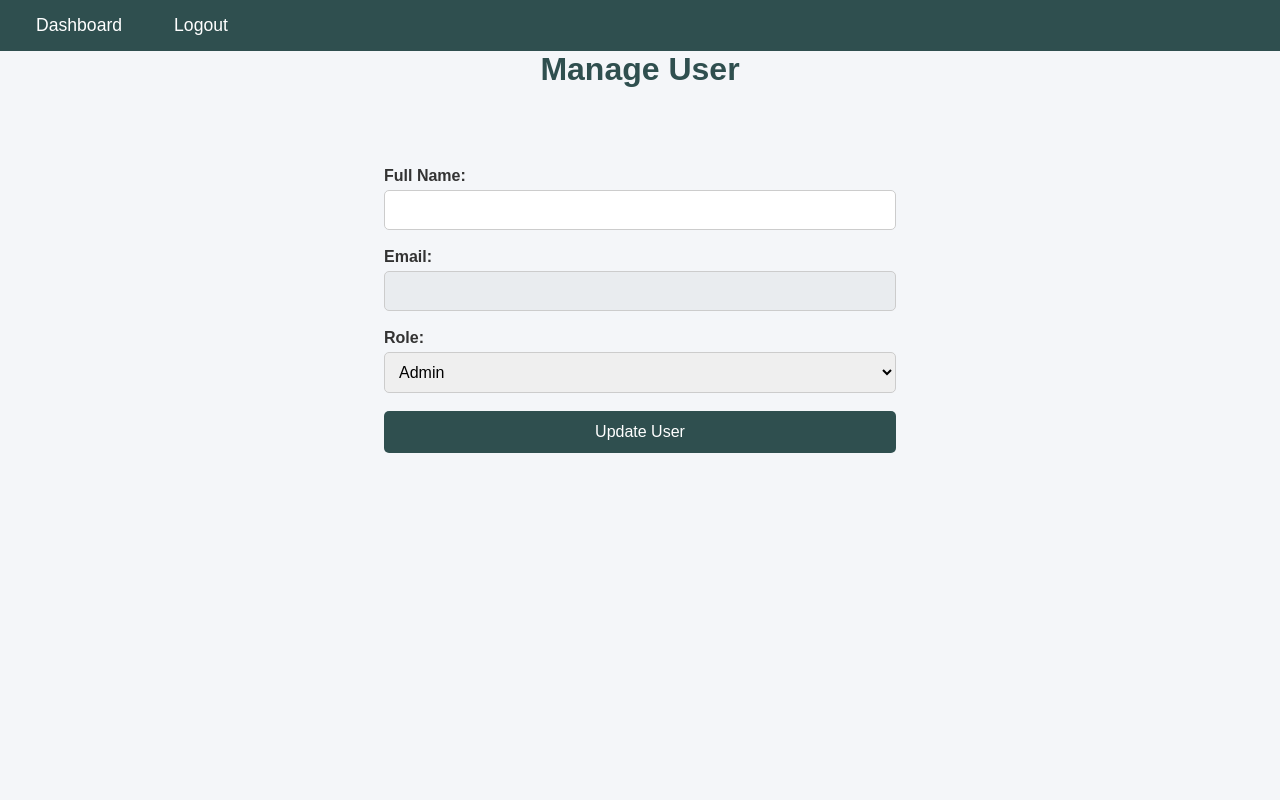
After one commit to vikhyat9690/Employee-Management-System, a PHP site: page /manage_user.php?id=1 in a window 1280 px wide. The commit adds this page. Run offline with PHP 8.4, Linux system fonts and the light colour scheme; the visitor is signed in with stand-in values (Sample User, id 1); data that the repository does not hold is empty; a stand-in replaces the project's code that opens the database connection.

Commit message:
Complete, only css is left

```diff
--- /dev/null
+++ b/assets/style/manage_users.css
@@ -0,0 +1,142 @@
+/* Basic Reset */
+* {
+    margin: 0;
+    padding: 0;
+    box-sizing: border-box;
+}
+
+body {
+    font-family: Arial, sans-serif;
+    background-color: #f4f6f9;
+    color: #333;
+    margin: 0;
+    padding: 0;
+    display: flex;
+    flex-direction: column;
+    min-height: 100vh;
+}
+
+/* Navigation Bar */
+nav {
+    background-color: #2f4f4f;
+    padding: 15px 20px;
+}
+
+nav ul {
+    list-style: none;
+    display: flex;
+    justify-content: flex-start;
+}
+
+nav ul li {
+    margin-right: 20px;
+}
+
+nav ul li a {
+    color: #fff;
+    text-decoration: none;
+    font-size: 1.1rem;
+    padding: 8px 16px;
+    border-radius: 5px;
+    transition: background-color 0.3s;
+}
+
+nav ul li a:hover {
+    background-color: #1c2d2d;
+}
+
+
+
+/* Headings */
+h1 {
+    font-size: 2rem;
+    color: #2f4f4f;
+    margin-bottom: 15px;
+    text-align: center;
+}
+
+p {
+    font-size: 1.2rem;
+    text-align: center;
+    color: #555;
+    margin-bottom: 20px;
+}
+
+/* Form Styling */
+form {
+    display: flex;
+    flex-direction: column;
+    width: 40%;
+}
+
+.form-group {
+    margin-bottom: 15px;
+}
+
+label {
+    font-size: 1rem;
+    font-weight: bold;
+    margin-bottom: 5px;
+    display: block;
+}
+
+input, select {
+    width: 100%;
+    padding: 10px;
+    border: 1px solid #ccc;
+    border-radius: 5px;
+    font-size: 1rem;
+}
+
+input[readonly] {
+    background-color: #e9ecef;
+    cursor: not-allowed;
+}
+
+/* Submit Button */
+button {
+    background-color: #2f4f4f;
+    color: white;
+    padding: 12px;
+    border: none;
+    border-radius: 5px;
+    font-size: 1rem;
+    cursor: pointer;
+    transition: background-color 0.3s;
+}
+
+button:hover {
+    background-color: #1c2d2d;
+}
+
+/* Footer */
+footer {
+    text-align: center;
+    padding: 20px 0;
+    background-color: #2f4f4f;
+    color: white;
+    font-size: 1rem;
+    margin-top: auto; /* Push the footer to the bottom */
+}
+
+footer a {
+    text-decoration: none;
+    color: white;
+}
+
+footer a:hover {
+    text-decoration: underline;
+}
+
+.footer-content {
+    color: white;
+}
+
+
+.main-container {
+    display: flex;
+    flex-direction: column;
+    gap: 4rem;
+    justify-content: center;
+    align-items: center;
+}
--- a/config/middleware.php
+++ b/config/middleware.php
@@ -1,7 +1,7 @@
 <?php
 function isAuthenticated() {
     if (!isset($_SESSION['user_id'])) {
-        header('Location: /login');
+        header('Location: ../auth/login.php');
         exit;
     }
 }
--- a/includes/footer.php
+++ b/includes/footer.php
@@ -1,7 +1,7 @@
 <!-- footer.php -->
 <footer>
     <div class="footer-content">
-        <p>&copy; 2025 Your Company. All rights reserved.</p>
-        <p>Contact us: <a href="mailto:info@yourcompany.com">info@yourcompany.com</a></p>
+        <p style="color: white;">&copy; 2025 Your Company. All rights reserved.</p>
+        <p style="color: white;">Contact us: <a href="mailto:info@yourcompany.com">info@yourcompany.com</a></p>
     </div>
 </footer>
--- /dev/null
+++ b/modules/admin/manage_user.php
@@ -0,0 +1,59 @@
+<?php
+include '../../config/db.php';
+session_start();
+
+if (!in_array($_SESSION['role'], ['admin', 'manager'])) {
+    header('Location: ../auth/login.php');
+    exit;
+}
+
+$user_id = intval($_GET['id']);
+$query = "SELECT * FROM users WHERE id = ?";
+$stmt = $conn->prepare($query);
+$stmt->bind_param("i", $user_id);
+$stmt->execute();
+$user = $stmt->get_result()->fetch_assoc();
+?>
+<!DOCTYPE html>
+<html lang="en">
+
+<head>
+    <meta charset="UTF-8">
+    <meta name="viewport" content="width=device-width, initial-scale=1.0">
+    <title>Manage User</title>
+    <link rel="stylesheet" href="../../assets/style/manage_users.css">
+</head>
+
+<body>
+    <nav>
+        <ul>
+            <?php if ($user['role'] === 'admin') {
+                echo "<li><a href = './admin_setting.php'>Admin Settings</a></li>";
+            } ?>
+            <?php if ($user['role'] === 'admin' || $user['role'] === 'manager') {
+                echo "<li><a href = '../admin/manager_users.php'>Manage Employee</a></li>";
+            } ?>
+            <li><a href="../dashboard/dashboard.php">Dashboard</a></li>
+            <li><a href="../auth/logout.php">Logout</a></li>
+        </ul>
+    </nav>
+    <div class="main-container">
+        <h1>Manage User</h1>
+        <form action="manage_user_handler.php" method="POST">
+            <input type="hidden" name="id" value="<?php echo $user['id']; ?>">
+            <label>Full Name:</label>
+            <input type="text" name="full_name" value="<?php echo htmlspecialchars($user['full_name']); ?>" required><br>
+            <label>Email:</label>
+            <input type="email" name="email" value="<?php echo htmlspecialchars($user['email']); ?>" readonly><br>
+            <label>Role:</label>
+            <select name="role" required>
+                <option value="admin" <?php if ($user['role'] == 'admin') echo 'selected'; ?>>Admin</option>
+                <option value="manager" <?php if ($user['role'] == 'manager') echo 'selected'; ?>>Manager</option>
+                <option value="employee" <?php if ($user['role'] == 'employee') echo 'selected'; ?>>Employee</option>
+            </select><br>
+            <button type="submit" name="action" value="update">Update User</button>
+        </form>
+    </div>
+</body>
+
+</html>
--- a/modules/auth/signup.php
+++ b/modules/auth/signup.php
@@ -65,7 +65,7 @@
                 </div>
 
                 <button type="submit" class="submit-button">Signup</button>
-                <p>Already an employee? <a href="/login">Login</a></p>
+                <p>Already an employee? <a href="login.php">Login</a></p>
             </form>
         </div>
     </div>
```
Also changed, not shown: modules/admin/manage_user_handler.php (added, +40 -0 lines), modules/admin/manager_users.php (+65 -34 lines).
